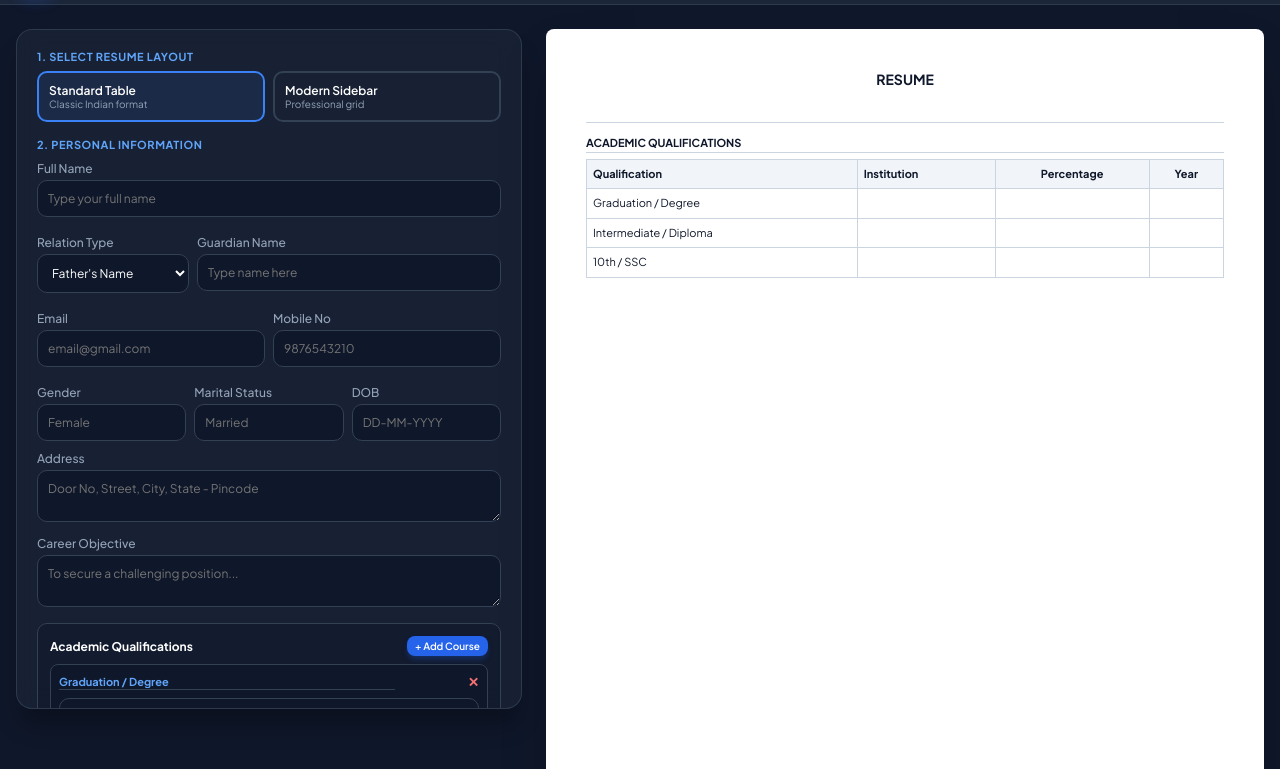
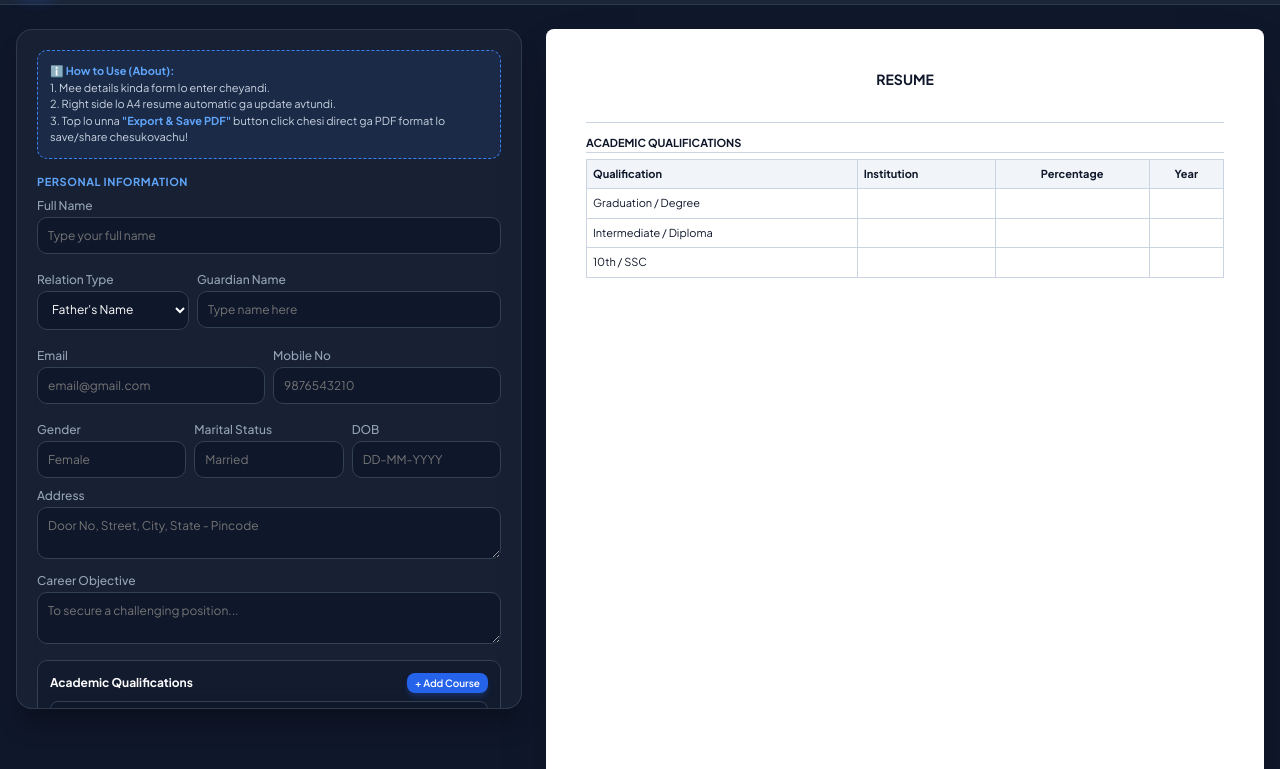
Before and after one commit to geeras866-lab/jj-resume-builder, a plain HTML site: page index.html in a window 1280 px wide. Shown: the part 60-829 px from the top of the page. Drawn offline with Linux system fonts and the light colour scheme.

Commit message:
Update index.html

```diff
--- a/index.html
+++ b/index.html
@@ -9,7 +9,6 @@
         * { box-sizing: border-box; margin: 0; padding: 0; font-family: 'Plus Jakarta Sans', sans-serif; }
         body { background-color: #0f172a; color: #f8fafc; min-height: 100vh; display: flex; flex-direction: column; }
 
-        /* Pure CSS Robust Styling for 100% Offline Support */
         header { background: rgba(30, 41, 59, 0.9); border-bottom: 1px solid rgba(51, 65, 85, 0.8); position: sticky; top: 0; z-index: 50; padding: 12px 16px; display: flex; justify-content: space-between; align-items: center; }
         .logo-box { width: 40px; height: 40px; background: linear-gradient(135deg, #2563eb, #6366f1); border-radius: 12px; display: flex; align-items: center; justify-content: center; color: white; font-weight: 800; font-size: 18px; box-shadow: 0 10px 15px -3px rgba(37, 99, 235, 0.3); }
         .btn-primary { background: #2563eb; color: white; padding: 8px 16px; font-size: 12px; font-weight: 600; border-radius: 8px; border: none; cursor: pointer; box-shadow: 0 4px 6px -1px rgba(37, 99, 235, 0.3); }
@@ -26,7 +25,9 @@
         label { font-size: 11px; font-weight: 700; text-transform: uppercase; letter-spacing: 0.05em; color: #60a5fa; display: block; margin-bottom: 8px; }
         .text-label { font-size: 12px; color: #94a3b8; font-weight: 500; display: block; margin-top: 10px; }
 
-        /* A4 Page Setup for Print / PDF Export */
+        .help-box { background: rgba(59, 130, 246, 0.1); border: 1px dashed #3b82f6; padding: 12px; border-radius: 10px; margin-bottom: 16px; font-size: 11px; color: #cbd5e1; line-height: 1.5; }
+        .help-box strong { color: #60a5fa; }
+
         @page { size: A4 portrait; margin: 10mm; }
         .print-container { width: 210mm; min-height: 297mm; background: white; color: #0f172a; padding: 40px; box-shadow: 0 25px 50px -12px rgba(0, 0, 0, 0.25); border-radius: 8px; font-size: 12px; line-height: 1.5; display: flex; flex-direction: column; justify-content: space-between; box-sizing: border-box; }
 
@@ -39,7 +40,6 @@
 </head>
 <body>
 
-    <!-- Splash Screen with JJ Logo -->
     <div id="splash-screen" style="position:fixed; inset:0; background:#0f172a; z-index:9999; display:flex; flex-direction:column; align-items:center; justify-content:center; transition: opacity 0.7s ease;">
         <div style="width:80px; height:80px; background:linear-gradient(135deg, #2563eb, #6366f1); border-radius:20px; display:flex; align-items:center; justify-content:center; color:white; font-weight:800; font-size:32px; box-shadow: 0 25px 50px -12px rgba(37,99,235,0.5);">
             JJ
@@ -48,7 +48,6 @@
         <p style="color:#94a3b8; font-size:12px; margin-top:4px;">Professional Offline Creator</p>
     </div>
 
-    <!-- App Header -->
     <header>
         <div style="display:flex; align-items:center; gap:12px;">
             <div class="logo-box">JJ</div>
@@ -58,28 +57,21 @@
             </div>
         </div>
         <div style="display:flex; gap:8px;">
-            <button onclick="clearData()" class="btn-secondary">Clear Form</button>
-            <button onclick="downloadPDF()" class="btn-primary">🖨️ Save as PDF</button>
+            <button onclick="clearData()" class="btn-secondary">Clear</button>
+            <button onclick="exportPDF()" class="btn-primary">📥 Export & Save PDF</button>
         </div>
     </header>
 
-    <!-- Main Workspace -->
     <main>
-        <!-- Left Sidebar: Controls & Form -->
         <div class="sidebar">
-            <label>1. Select Resume Layout</label>
-            <div style="display:grid; grid-template-columns:1fr 1fr; gap:8px; margin-bottom:16px;">
-                <div onclick="setTemplate('standard')" id="t-standard" style="cursor:pointer; border:2px solid #3b82f6; background:rgba(59,130,246,0.1); padding:10px; border-radius:10px;">
-                    <p style="font-weight:600; font-size:12px; color:white;">Standard Table</p>
-                    <p style="font-size:10px; color:#94a3b8;">Classic Indian format</p>
-                </div>
-                <div onclick="setTemplate('modern')" id="t-modern" style="cursor:pointer; border:2px solid #334155; padding:10px; border-radius:10px;">
-                    <p style="font-weight:600; font-size:12px; color:white;">Modern Sidebar</p>
-                    <p style="font-size:10px; color:#94a3b8;">Professional grid</p>
-                </div>
+            <div class="help-box">
+                <strong>ℹ️ How to Use (About):</strong><br>
+                1. Mee details kinda form lo enter cheyandi.<br>
+                2. Right side lo A4 resume automatic ga update avtundi.<br>
+                3. Top lo unna <strong>"Export & Save PDF"</strong> button click chesi direct ga PDF format lo save/share chesukovachu!
             </div>
 
-            <label>2. Personal Information</label>
+            <label>Personal Information</label>
             <div>
                 <span class="text-label">Full Name</span>
                 <input type="text" id="in-name" oninput="updatePreview()" class="form-input" placeholder="Type your full name">
@@ -135,7 +127,6 @@
                 <textarea id="in-objective" rows="2" oninput="updatePreview()" class="form-input" placeholder="To secure a challenging position..."></textarea>
             </div>
 
-            <!-- Academic Qualifications -->
             <div style="margin-top:12px; border:1px solid #334155; padding:12px; border-radius:10px; background:rgba(15,23,42,0.5);">
                 <div style="display:flex; justify-content:space-between; align-items:center; margin-bottom:8px;">
                     <span style="font-weight:bold; font-size:12px; color:white;">Academic Qualifications</span>
@@ -144,10 +135,6 @@
                 <div id="eduContainer" style="display:flex; flex-direction:column; gap:8px;"></div>
             </div>
 
-            <div style="margin-top:8px;">
-                <span class="text-label">Strengths (Press Enter for new line)</span>
-                <textarea id="in-strengths" rows="2" oninput="updatePreview()" class="form-input" placeholder="Hardworking&#10;Good communication"></textarea>
-            </div>
             <div style="margin-top:8px;">
                 <span class="text-label">Technical Skills</span>
                 <textarea id="in-tech" rows="2" oninput="updatePreview()" class="form-input" placeholder="MS Office&#10;Computer Browsing"></textarea>
@@ -172,15 +159,12 @@
             </div>
         </div>
 
-        <!-- Right: Live A4 Preview -->
         <div class="preview-area" style="display:flex; justify-content:center;">
             <div id="resumePreview" class="print-container"></div>
         </div>
     </main>
 
     <script>
-        let currentTemplate = 'standard';
-
         window.onload = function() {
             setTimeout(() => {
                 const splash = document.getElementById('splash-screen');
@@ -196,19 +180,11 @@
             updatePreview();
         };
 
-        // Universal 100% Offline Print & Save as PDF function
-        function downloadPDF() {
+        function exportPDF() {
             window.scrollTo(0, 0);
             setTimeout(() => {
                 window.print();
             }, 300);
-        }
-
-        function setTemplate(tpl) {
-            currentTemplate = tpl;
-            document.getElementById('t-standard').style.borderColor = tpl === 'standard' ? '#3b82f6' : '#334155';
-            document.getElementById('t-modern').style.borderColor = tpl === 'modern' ? '#3b82f6' : '#334155';
-            updatePreview();
         }
 
         let eduList = [
@@ -267,7 +243,6 @@
                 dob: document.getElementById('in-dob').value,
                 address: document.getElementById('in-address').value,
                 objective: document.getElementById('in-objective').value,
-                strengths: document.getElementById('in-strengths').value,
                 tech: document.getElementById('in-tech').value,
                 exp: document.getElementById('in-exp').value,
                 nationality: document.getElementById('in-nationality').value,
@@ -282,7 +257,7 @@
             let formattedDate = d.customDate ? d.customDate.split('-').reverse().join('-') : '';
             let eduRows = '';
 
-            eduList.forEach(edu => {
+            eduList.executeForEach = eduList.forEach(edu => {
                 if(edu.inst || edu.marks || edu.year || edu.course) {
                     eduRows += `<tr style="border-bottom:1px solid #cbd5e1;"><td style="padding:6px; border-right:1px solid #cbd5e1;">${edu.course}</td><td style="padding:6px; border-right:1px solid #cbd5e1;">${edu.inst}</td><td style="padding:6px; border-right:1px solid #cbd5e1; text-align:center;">${edu.marks}</td><td style="padding:6px; text-align:center;">${edu.year}</td></tr>`;
                 }
```
